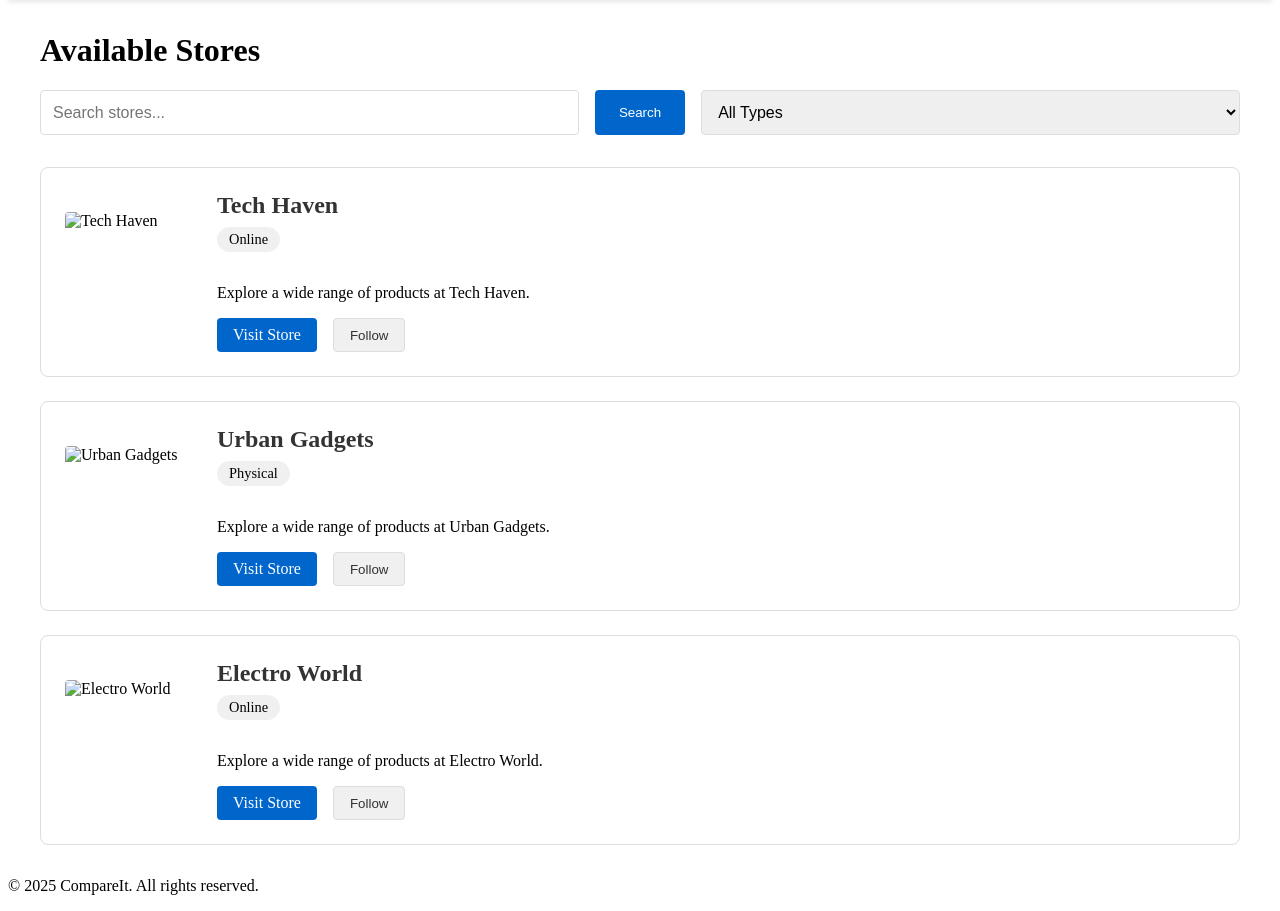
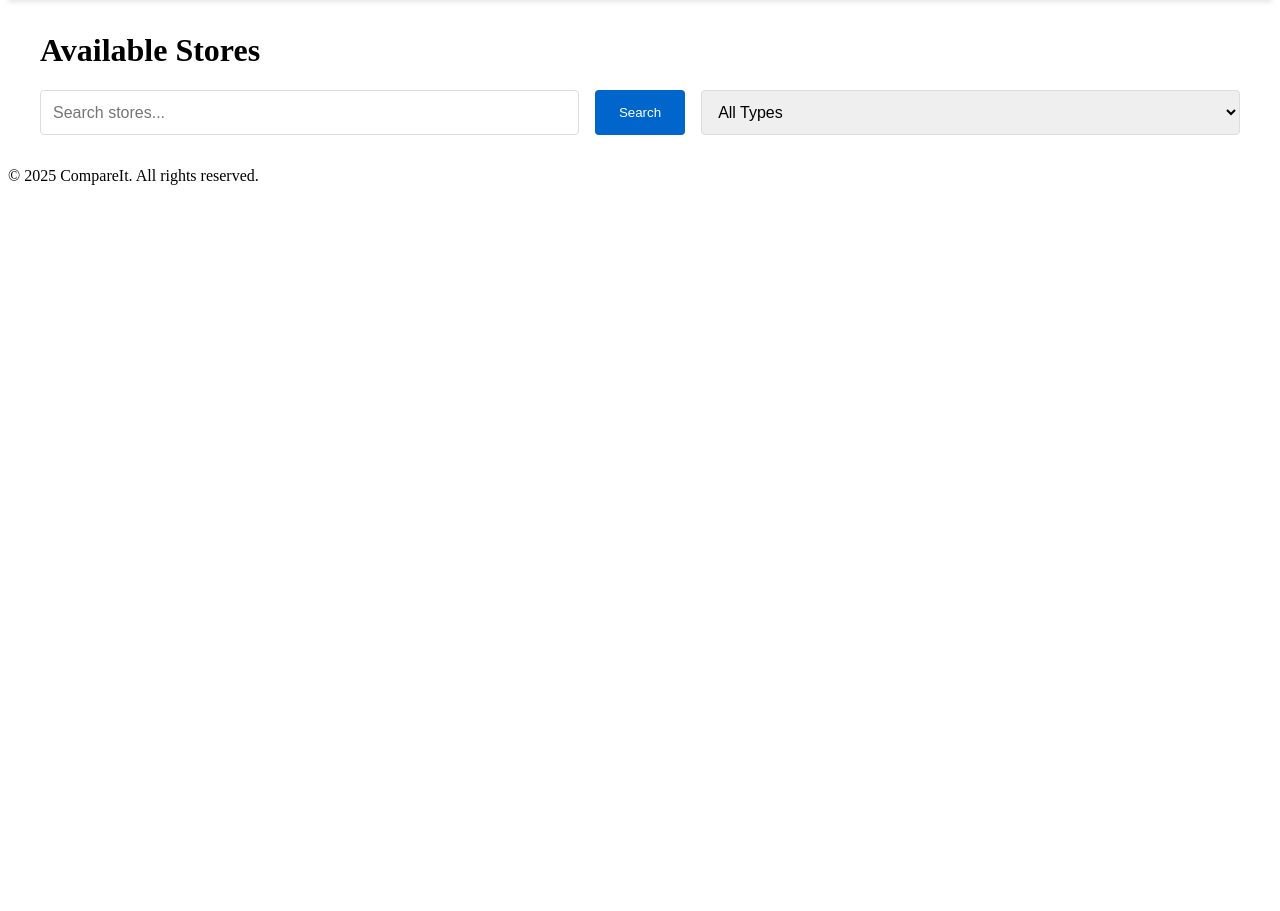
Before and after one commit to Josua-Louw/COS221-Assignment5, a PHP site: page /stores.php in a window 1280 px wide. Shown: the part 74-985 px from the top of the page. After the commit the page ends 259 px from the top, so only its background shows below. Run offline with PHP 8.4, Linux system fonts and the light colour scheme; some libraries are stand-ins or nearby versions.

Commit message:
moved php out, using strictly API values and script now

```diff
--- a/front_end/stores.php
+++ b/front_end/stores.php
@@ -1,5 +1,6 @@
 <?php
 require_once 'header.php';
+require_once __DIR__ . '/../api/config.php';
 ?>
 
 <!DOCTYPE html>
@@ -24,48 +25,7 @@
         </div>
 
         <div class="store-list">
-            <?php
-            $stores = [
-                [
-                    'store_id' => 1,
-                    'store_name' => 'Tech Haven',
-                    'store_url' => 'https://techhaven.com',
-                    'type' => 'Online',
-                    'logo' => 'https://via.placeholder.com/150?text=Tech+Haven'
-                ],
-                [
-                    'store_id' => 2,
-                    'store_name' => 'Urban Gadgets',
-                    'store_url' => 'https://urbangadgets.co.za',
-                    'type' => 'Physical',
-                    'logo' => 'https://via.placeholder.com/150?text=Urban+Gadgets'
-                ],
-                [
-                    'store_id' => 3,
-                    'store_name' => 'Electro World',
-                    'store_url' => 'https://electroworld.com',
-                    'type' => 'Online',
-                    'logo' => 'https://via.placeholder.com/150?text=Electro+World'
-                ]
-            ];
 
-            foreach ($stores as $store):
-            ?>
-                <div class="store-card">
-                    <img src="<?= htmlspecialchars($store['logo']) ?>" alt="<?= htmlspecialchars($store['store_name']) ?>" class="store-logo">
-
-                    <div class="store-info">
-                        <h2 class="store-name"><?= htmlspecialchars($store['store_name']) ?></h2>
-                        <span class="store-type"><?= htmlspecialchars($store['type']) ?></span>
-                        <p>Explore a wide range of products at <?= htmlspecialchars($store['store_name']) ?>.</p>
-
-                        <div class="store-actions">
-                            <a href="<?= htmlspecialchars($store['store_url']) ?>" target="_blank" class="btn btn-visit">Visit Store</a>
-                            <button class="btn btn-follow" data-store-id="<?= $store['store_id'] ?>">Follow</button>
-                        </div>
-                    </div>
-                </div>
-            <?php endforeach; ?>
         </div>
     </div>
    <script src = "scripts/stores.js"></script>
```
